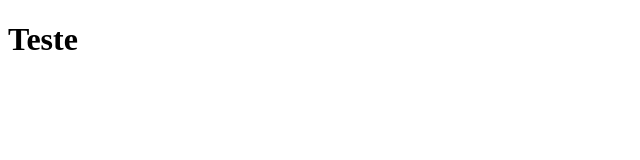
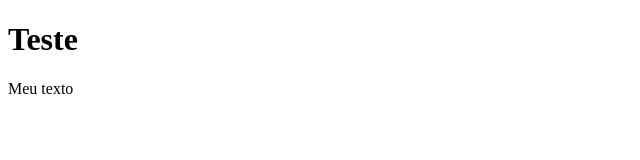
Before and after one commit to dansaraiva/usandoVSCode, a plain HTML site: page index.html in a window 1280 px wide. Shown: the full height of the page, 0-640 px from the left. Drawn offline with Linux system fonts and the light colour scheme.

Commit message:
Inserir texto no p

```diff
--- a/index.html
+++ b/index.html
@@ -7,5 +7,6 @@
 </head>
 <body>
     <h1>Teste</h1>
+    <p>Meu texto</p>
 </body>
 </html>
```
